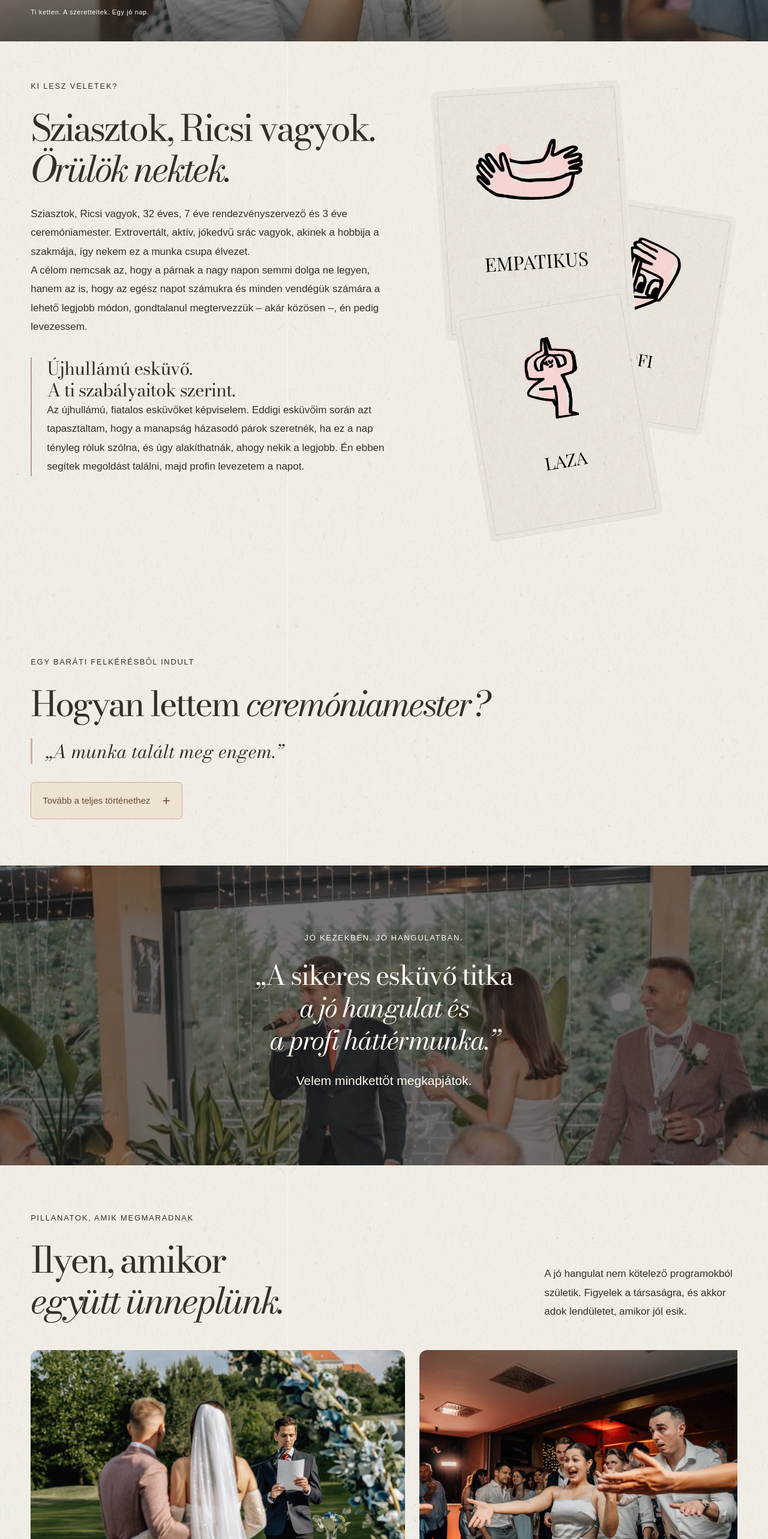
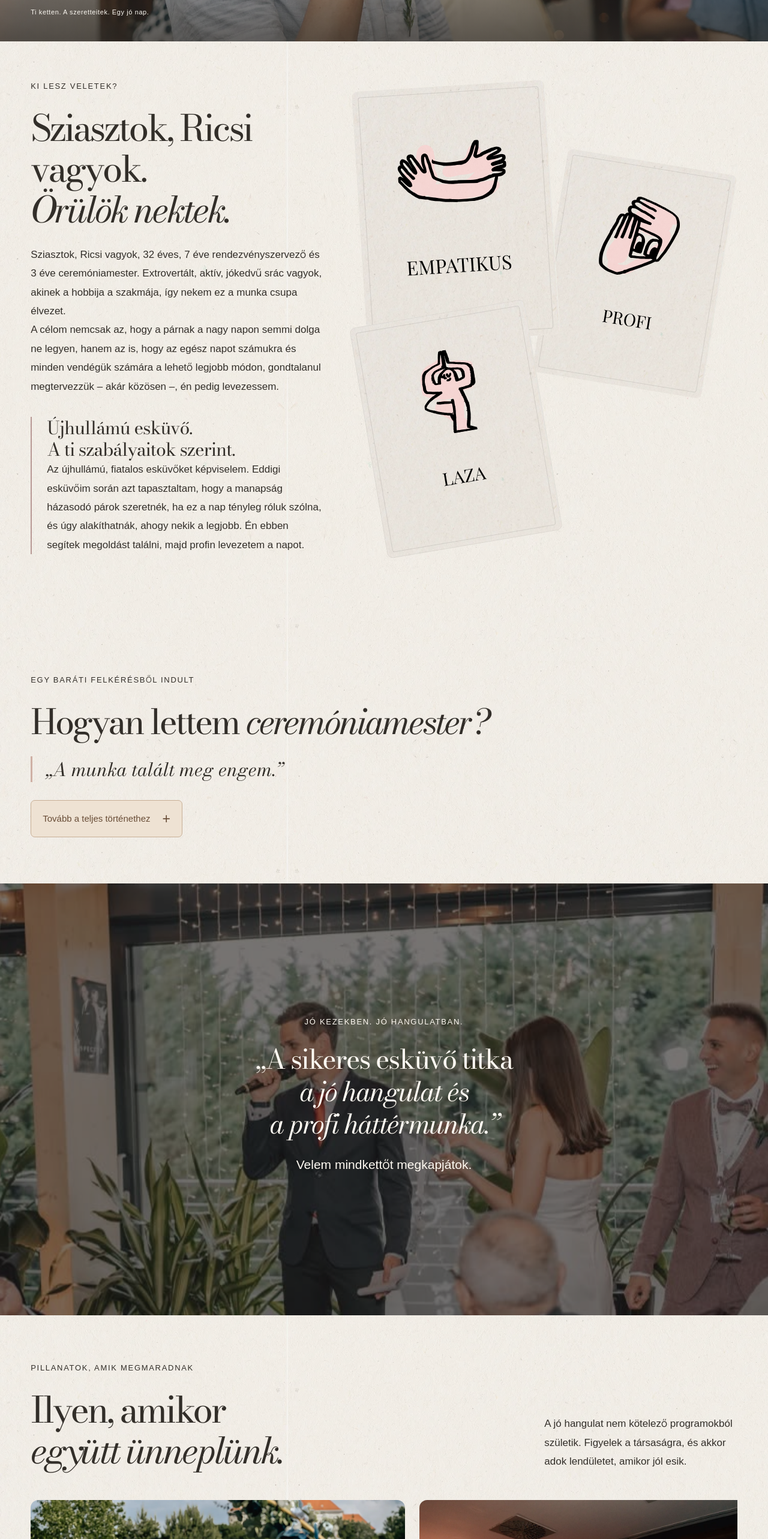
Before and after one commit to LillaDobo/ceremoniamester, a Next.js app: page / in a window 1280 px wide. Shown: the part 1300-3866 px from the top of the page at 60% size. Built offline with nearby package versions, Linux system fonts and the light colour scheme; a web font is replaced by a local one.

Commit message:
Give Profi card room, simplify photo modal and refine section spacing and reveals

```diff
--- a/app/globals.css
+++ b/app/globals.css
@@ -1032,3 +1032,36 @@ html { scroll-behavior:smooth; }
 @media(prefers-reduced-motion:reduce) {
   .caption-reveal > .section-shell { opacity:1!important; transform:none!important; transition:none; }
 }
+/* Give the Profi label breathing room while retaining a corner overlap. */
+@media(min-width:1101px) {
+  .about-plain .about-mini { grid-template-columns:minmax(0,.9fr) minmax(0,1.2fr); }
+  .inline-personalities .personality-collage { max-width:none; }
+  .inline-personalities .personality-card { width:55%; }
+  .inline-personalities .personality-card-1 { top:100px; right:0; }
+  .inline-personalities .personality-card-2 { top:360px; left:0; }
+}
+@media(min-width:768px) and (max-width:1100px) {
+  .about-plain .about-mini { grid-template-columns:1fr; }
+  .inline-personalities .personality-collage { max-width:760px; }
+  .inline-personalities .personality-card { width:53%; }
+  .inline-personalities .personality-card-1 { top:100px; right:0; }
+  .inline-personalities .personality-card-2 { top:360px; left:0; }
+}
+@media(max-width:767px) {
+  .inline-personalities .personality-collage { min-height:1110px; height:1110px; }
+  .inline-personalities .personality-card-1 { top:330px; right:0; }
+  .inline-personalities .personality-card-2 { top:660px; left:0; }
+}
+.lightbox-image-canvas { width:100%; height:100%; }
+.lightbox-close { border:0; border-radius:0; background:transparent; color:#fffaf2; text-shadow:0 1px 5px #000; }
+.lightbox-close:hover,.lightbox-close:focus-visible { background:transparent; color:#efb7a0; }
+.photographic-quote { min-height:clamp(650px,90svh,1100px); display:flex; align-items:center; padding-block:110px; }
+.contact-section { margin-bottom:clamp(24px,3vw,48px); }
+.heading-reveal > h2 { transition:opacity .8s ease,transform .8s cubic-bezier(.2,.75,.25,1); }
+.heading-reveal.is-ready:not(.is-visible) > h2 { opacity:0; transform:translateY(36px); }
+.heading-reveal.is-visible > h2 { opacity:1; transform:translateY(0); }
+@media(prefers-reduced-motion:reduce) {
+  .heading-reveal > h2 { opacity:1!important; transform:none!important; transition:none; }
+}
+.gallery-open { cursor:pointer; }
+@media(min-width:768px) { .inline-personalities .personality-collage { min-height:850px; height:850px; } }
--- a/app/page.tsx
+++ b/app/page.tsx
@@ -38,7 +38,7 @@ export default function Home() {
       <section id="referenciak" className="reviews-section section-shell section-space"><p className="eyebrow">Akikkel együtt ünnepeltem</p><h2>Így élték meg<br /><span className="italic">a párok.</span></h2><Reviews /></section>
 
       <section className="cm-section section-shell section-space" aria-labelledby="cm-title">
-        <div className="section-heading"><div><p className="eyebrow">Miért jó, ha van mellettetek egy CM?</p><h2 id="cm-title">Egy megbízható barát<br /><span className="italic">a nagy napon.</span></h2></div><p>Ti az esküvőtökön vagytok.<br />Aznap nem kell szervezőnek lennetek.</p></div>
+        <div className="section-heading"><div><p className="eyebrow">Miért jó, ha van mellettetek egy CM?</p><PhotoCaption className="heading-reveal"><h2 id="cm-title">Egy megbízható barát<br /><span className="italic">a nagy napon.</span></h2></PhotoCaption></div><p>Ti az esküvőtökön vagytok.<br />Aznap nem kell szervezőnek lennetek.</p></div>
         <div className="cm-cards">
           <article><CmIcon kind="host" /><h3>Mi is az a ceremóniamester?</h3><p>A nap házigazdája: összeköti a párt, a vendégeket és a szolgáltatókat. Összefogja a programot, tájékoztat, és ott segít, ahol éppen szükség van rá.</p></article>
           <article><CmIcon kind="plan" /><h3>Egy lépéssel a történések előtt.</h3><p>Ki szól a DJ-nek? Mikor jön a torta? Hová induljanak a vendégek? Figyelek a következő lépésre, hogy ne nektek kelljen az órát nézni és mindenkit keresni.</p></article>
--- a/components/gallery.tsx
+++ b/components/gallery.tsx
@@ -7,14 +7,11 @@ import { PhotoContent } from "./photo";
 export function Gallery() {
   const track = useRef<HTMLDivElement>(null);
   const dialog = useRef<HTMLDialogElement>(null);
-  const viewport = useRef<HTMLDivElement>(null);
   const drag = useRef<{ pointer: number; x: number; scroll: number } | null>(null);
-  const pan = useRef<{ x: number; y: number; left: number; top: number } | null>(null);
   const suppressClick = useRef(false);
   const [active, setActive] = useState(0);
   const [dragging, setDragging] = useState(false);
   const [opened, setOpened] = useState<number | null>(null);
-  const [zoom, setZoom] = useState(1);
   const [photoRatio, setPhotoRatio] = useState(1.5);
   const [reducedMotion, setReducedMotion] = useState(false);
   const basePath = process.env.NEXT_PUBLIC_BASE_PATH || "";
@@ -37,7 +34,7 @@ export function Gallery() {
 
   function openPhoto(index: number) {
     if (suppressClick.current) return;
-    setZoom(1); setOpened(index);
+    setOpened(index);
   }
 
   function syncPosition() {
@@ -92,20 +89,16 @@ export function Gallery() {
         if (suppressClick.current) event.currentTarget.scrollLeft = current.scroll - (event.clientX - current.x);
       }}
       onPointerUp={finishDrag} onPointerCancel={finishDrag} onLostPointerCapture={finishDrag}
-      role="region" aria-roledescription="képgaléria" aria-label="Esküvői képek; húzható, nyílbillentyűkkel lapozható, kattintással nagyítható" tabIndex={0}
+      role="region" aria-roledescription="képgaléria" aria-label="Esküvői képek; húzható, nyílbillentyűkkel lapozható, kattintással megnyitható" tabIndex={0}
       onKeyDown={event => { if (event.key === "ArrowRight" || event.key === "ArrowLeft") { event.preventDefault(); move(event.key === "ArrowRight" ? 1 : -1); } }}>
       {galleryPhotos.map((photo, index) => <figure className="gallery-slide" key={photo.id}><button type="button" className="gallery-photo gallery-open" aria-label={`${photo.alt} – megnyitás nagyban`} onClick={event => { if (event.detail === 0) suppressClick.current = false; openPhoto(index); }}><PhotoContent photo={photo} index={index + 2} /></button></figure>)}
     </div>
     <div className="gallery-controls"><span className="gallery-count" aria-live="polite" aria-atomic="true">{String(active + 1).padStart(2, "0")} / {String(galleryPhotos.length).padStart(2, "0")}</span></div>
-    {opened !== null && <dialog ref={dialog} className="gallery-lightbox" style={{ width: `min(98vw, ${96 * photoRatio}dvh)`, height: `min(96dvh, ${98 / photoRatio}vw)` }} aria-label="Nagyítható esküvői kép" onCancel={() => setOpened(null)} onClick={event => { if (event.target === event.currentTarget) setOpened(null); }}>
-      <div className="lightbox-toolbar" role="group" aria-label="Kép nagyítása"><button type="button" aria-label="Kicsinyítés" disabled={zoom <= 1} onClick={() => setZoom(value => Math.max(1, value - .5))}>−</button><button type="button" aria-label="Nagyítás" disabled={zoom >= 3} onClick={() => setZoom(value => Math.min(3, value + .5))}>+</button></div>
+    {opened !== null && <dialog ref={dialog} className="gallery-lightbox" style={{ width: `min(98vw, ${96 * photoRatio}dvh)`, height: `min(96dvh, ${98 / photoRatio}vw)` }} aria-label="Esküvői kép nagy nézetben" onCancel={() => setOpened(null)} onClick={event => { if (event.target === event.currentTarget) setOpened(null); }}>
       <button type="button" className="lightbox-close" autoFocus aria-label="Kép bezárása" onClick={() => setOpened(null)}>×</button>
-      <div ref={viewport} className={`lightbox-viewport${zoom > 1 ? " is-zoomed" : ""}`} onDoubleClick={() => setZoom(value => value === 1 ? 2 : 1)}
-        onPointerDown={event => { if (zoom <= 1 || event.pointerType !== "mouse" || event.button !== 0) return; pan.current = { x: event.clientX, y: event.clientY, left: event.currentTarget.scrollLeft, top: event.currentTarget.scrollTop }; event.currentTarget.setPointerCapture(event.pointerId); }}
-        onPointerMove={event => { if (!pan.current) return; event.currentTarget.scrollLeft = pan.current.left - event.clientX + pan.current.x; event.currentTarget.scrollTop = pan.current.top - event.clientY + pan.current.y; }}
-        onPointerUp={event => { pan.current = null; if (event.currentTarget.hasPointerCapture(event.pointerId)) event.currentTarget.releasePointerCapture(event.pointerId); }} onPointerCancel={() => { pan.current = null; }} onLostPointerCapture={() => { pan.current = null; }}>
-        <div className="lightbox-image-canvas" style={{ width: `${zoom * 100}%`, height: `${zoom * 100}%` }}>
-          {/* Native img keeps the full-resolution photograph available at every zoom level. */}
+      <div className="lightbox-viewport">
+        <div className="lightbox-image-canvas">
+          {/* Show the full photograph fitted to the available viewport. */}
           {/* eslint-disable-next-line @next/next/no-img-element */}
           <img src={galleryPhotos[opened].src.startsWith("/") ? `${basePath}${galleryPhotos[opened].src}` : galleryPhotos[opened].src} alt={galleryPhotos[opened].alt} draggable={false} onLoad={event => { const image = event.currentTarget; if (image.naturalWidth && image.naturalHeight) setPhotoRatio(image.naturalWidth / image.naturalHeight); }} />
         </div>
--- a/components/photo-caption.tsx
+++ b/components/photo-caption.tsx
@@ -2,7 +2,7 @@
 
 import { useEffect, useRef, useState, type ReactNode } from "react";
 
-export function PhotoCaption({ children }: { children: ReactNode }) {
+export function PhotoCaption({ children, className = "photo-fade caption-reveal" }: { children: ReactNode; className?: string }) {
   const ref = useRef<HTMLDivElement>(null);
   const [ready, setReady] = useState(false);
   const [visible, setVisible] = useState(false);
@@ -13,5 +13,5 @@ export function PhotoCaption({ children }: { children: ReactNode }) {
     setReady(true); observer.observe(element);
     return () => observer.disconnect();
   }, []);
-  return <div ref={ref} className={`photo-fade caption-reveal${ready ? " is-ready" : ""}${visible ? " is-visible" : ""}`}>{children}</div>;
+  return <div ref={ref} className={`${className}${ready ? " is-ready" : ""}${visible ? " is-visible" : ""}`}>{children}</div>;
 }
```
